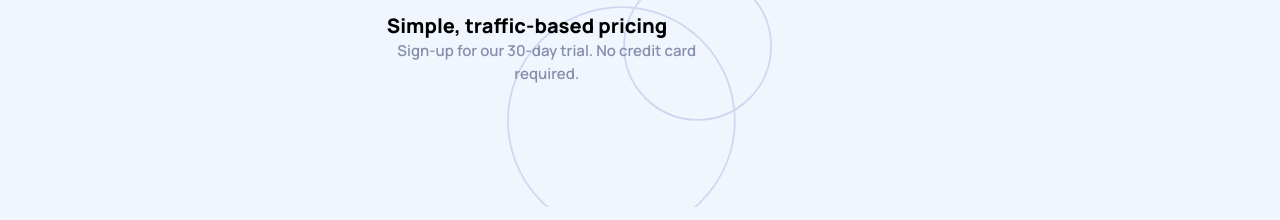
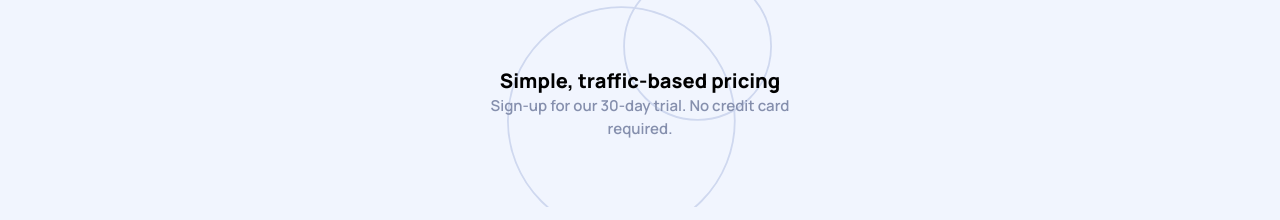
Before and after one commit to PanuGr/frontendmentor-challenges, a website: page junior/interactive-pricing-component/index.html in a window 1280 px wide. Shown: the top 220 px of the page. Drawn offline with Linux system fonts and the light colour scheme.

Commit message:
center header

```diff
--- a/junior/interactive-pricing-component/index.html
+++ b/junior/interactive-pricing-component/index.html
@@ -18,6 +18,12 @@
     />
     <link rel="stylesheet" href="./style.css" />
     <style>
+      header {
+      display: grid;
+      align-content: center;
+      justify-content: center;
+      justify-items: center;}
+
       input[type="range"] {
         -webkit-appearance: none;
         appearance: none;
```
